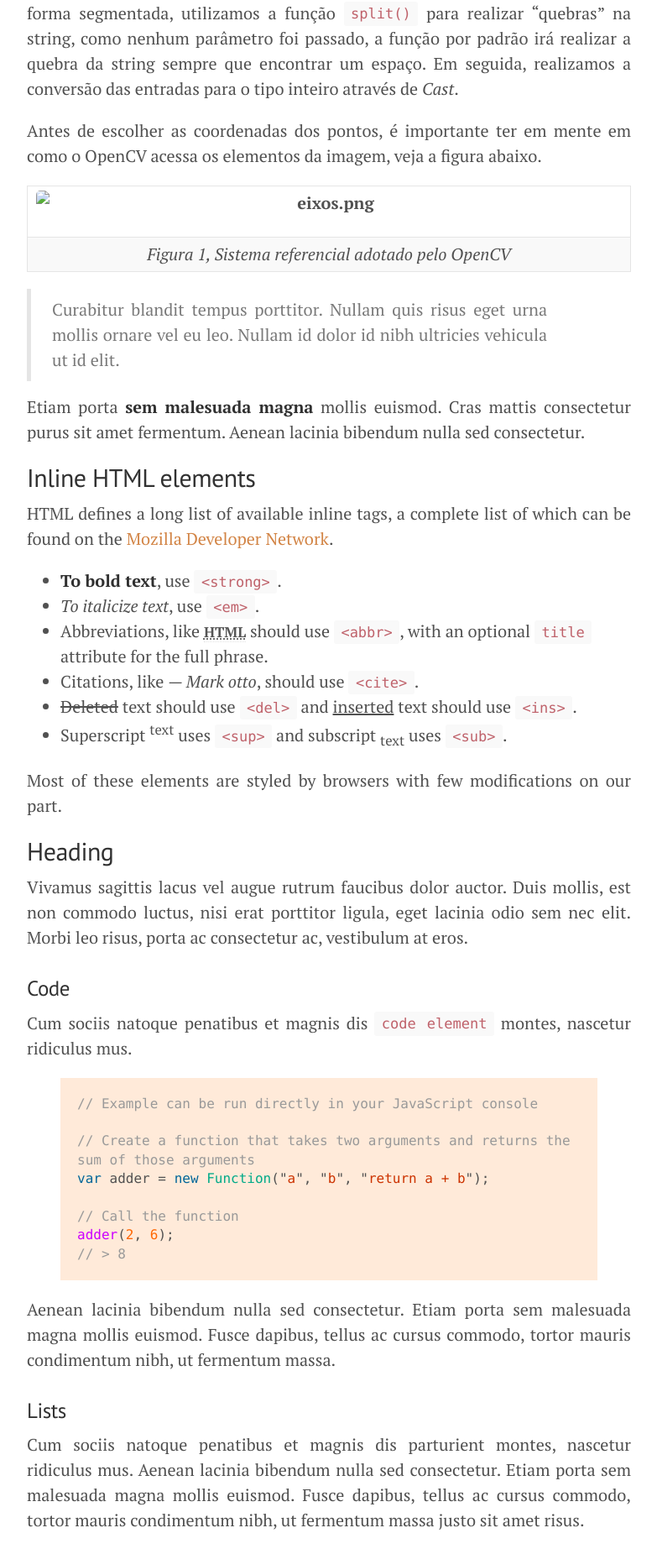
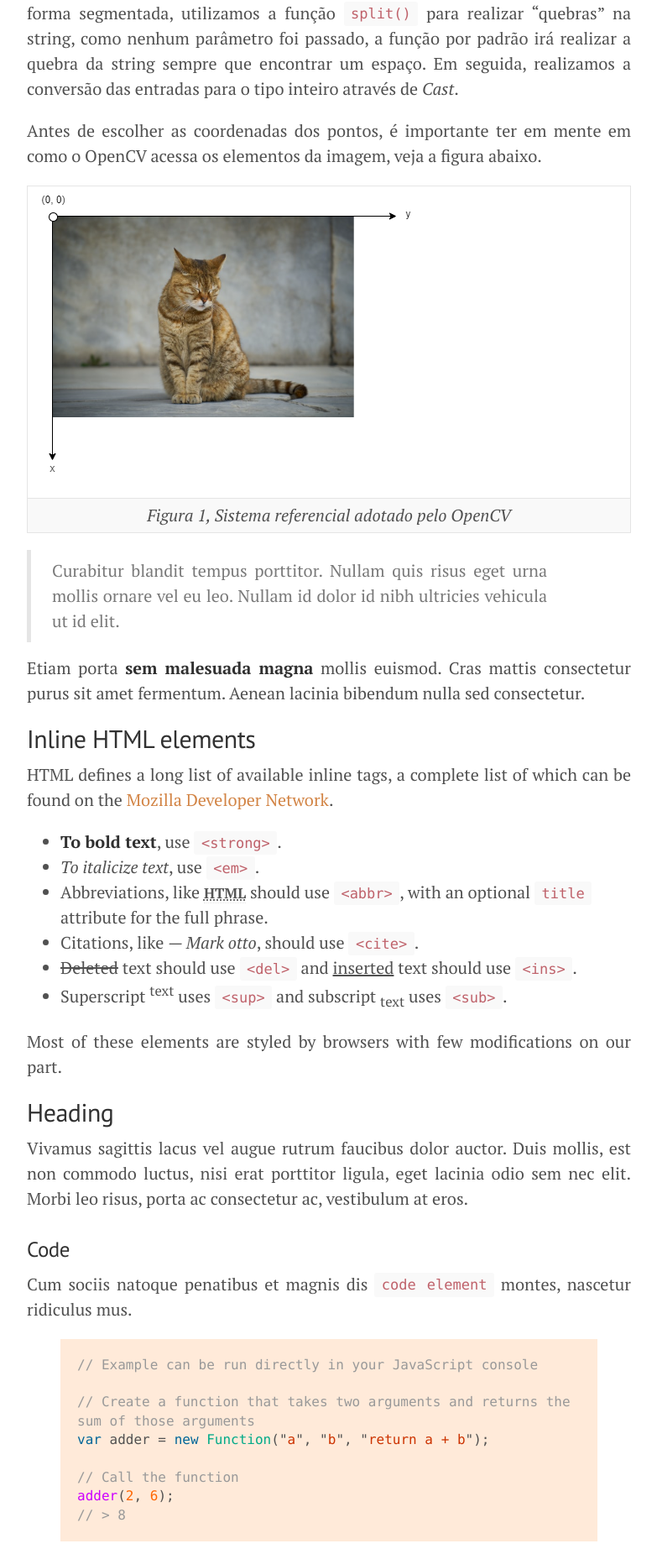
Before and after one commit to lucasamds/lucasamds.github.io, a Jekyll site: the page built from _posts/2021-02-25-manipulando-pixels.md, in a window 1280 px wide. Shown: the part 3063-4914 px from the top of the page at 84% size, without its empty margins (248-1031 px from the left). Built offline with Jekyll 4.4.1, drawn with Linux system fonts in a browser that asks for light colours.

Commit message:
Update 2021-02-25-manipulando-pixels.md

```diff
--- a/_posts/2021-02-25-manipulando-pixels.md
+++ b/_posts/2021-02-25-manipulando-pixels.md
@@ -97,7 +97,7 @@ O próximo passo é obter as coordenadas dos pontos que iremos utilizar para ide
 
 Antes de escolher as coordenadas dos pontos, é importante ter em mente em como o OpenCV acessa os elementos da imagem, veja a figura abaixo.
 
-|![eixos.png](../public/images/eixos.png)|
+|![eixos.png](https://raw.githubusercontent.com/lucasamds/lucasamds.github.io/main/public/images/eixos.png)|
 |:--:|
 | *Figura 1, Sistema referencial adotado pelo OpenCV* |
 
```
